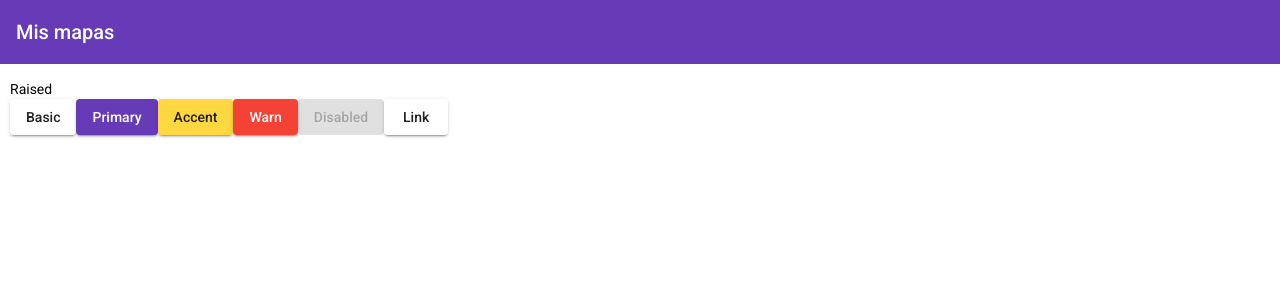
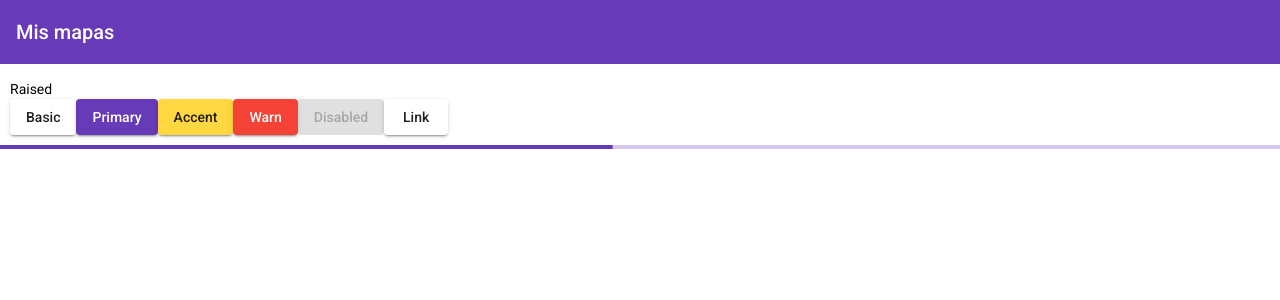
Before and after one commit to jguerrero101314/angularJS, an Angular app in the folder 12-mapas/: page / in a window 1280 px wide. Shown: the top 300 px of the page. Built offline with nearby package versions, Linux system fonts and the light colour scheme.

Commit message:
260. Módulos personalizados

```diff
--- a/12-mapas/src/app/app.component.html
+++ b/12-mapas/src/app/app.component.html
@@ -15,3 +15,5 @@
         </div>
     </section>
 </div>
+
+<mat-progress-bar mode="query"></mat-progress-bar>
```
Also changed, not shown: 12-mapas/src/app/app.module.ts (+5 -5 lines), 12-mapas/src/app/material.module.ts (added, +25 -0 lines).
